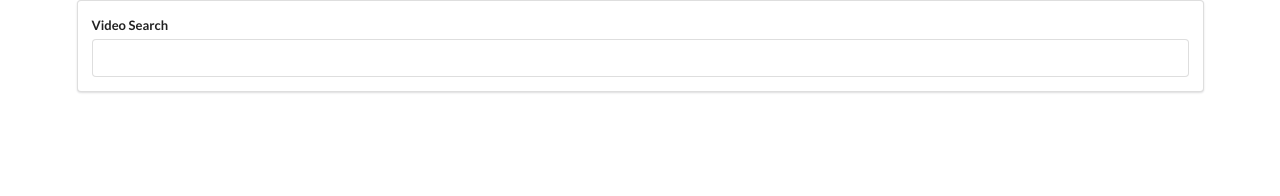
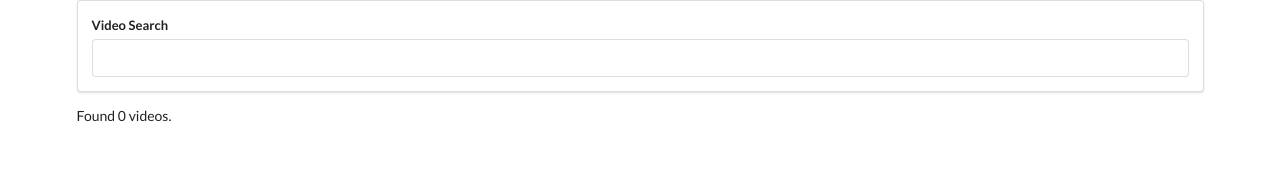
Before and after one commit to NoriX1/ReactCourses, a React (Create React App) app: page / in a window 1280 px wide. Shown: the top 196 px of the page. Built offline with nearby package versions, Linux system fonts and the light colour scheme.

Commit message:
VideoList Component

```diff
--- a/src/components/App.js
+++ b/src/components/App.js
@@ -1,21 +1,23 @@
 import React from 'react';
 import SearchBar from './SearchBar';
 import youtube from '../apis/youtube';
+import VideoList from './VideoList';
 
 class App extends React.Component {
-    state = {}
+    state = { videos: [] }
 
     onSearchSubmit = async term => {
-        const response = await youtube.get('/search',{
-            params: {q: term}
+        const response = await youtube.get('/search', {
+            params: { q: term }
         });
-        console.log(response)
+        this.setState({ videos: response.data.items });
     }
 
     render() {
         return (
             <div className="ui container">
                 <SearchBar onSubmit={this.onSearchSubmit} />
+                <VideoList videos={this.state.videos}/>
             </div>
         );
     }
--- /dev/null
+++ b/src/components/VideoList.js
@@ -0,0 +1,10 @@
+import React from 'react';
+
+
+
+const VideoList = ({videos}) => {
+    return <div className="">Found {videos.length} videos.</div>
+};
+
+
+export default VideoList
```
